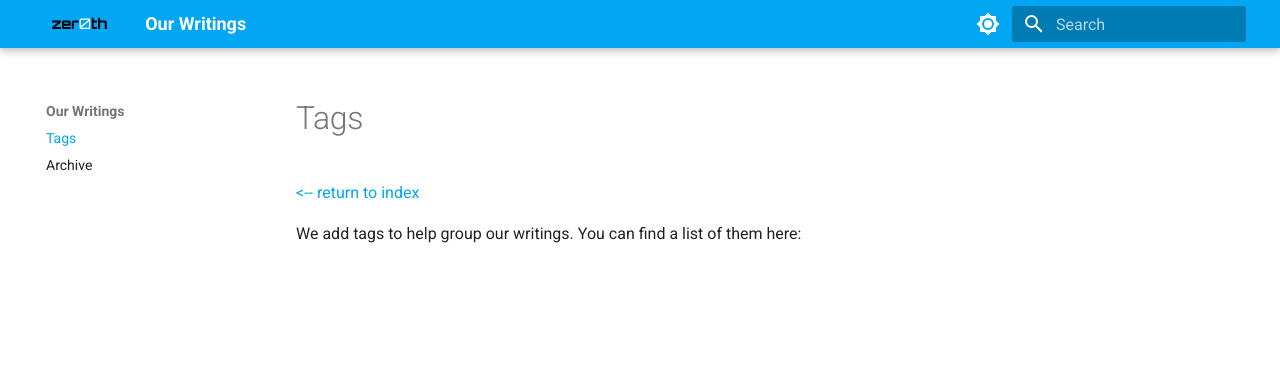
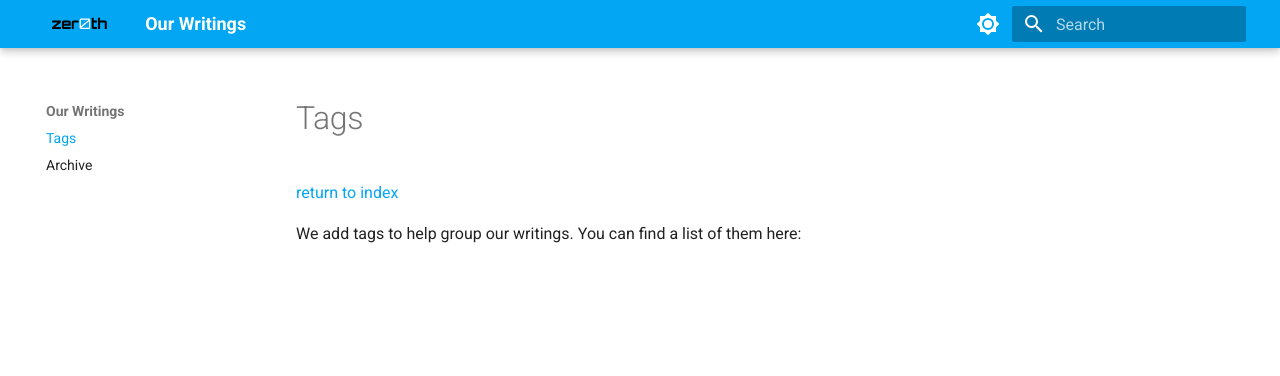
Before and after one commit to zeroth-tech/blogs, an MkDocs documentation site: the page built from docs/tags.md, in a window 1280 px wide. Shown: the top 376 px of the page. Built offline with MkDocs 1.6.1 and Material for MkDocs 9.7.7, drawn with Linux system fonts in a browser that asks for light colours.

```diff
--- a/docs/tags.md
+++ b/docs/tags.md
@@ -1,5 +1,5 @@
 
-[<-- return to index](index.md)
+[return to index](index.md)
 
 We add tags to help group our writings.  You can find a list of them here:
 
--- a/mkdocs.yml
+++ b/mkdocs.yml
@@ -111,6 +111,10 @@ markdown_extensions:
   # math stuff
   - pymdownx.arithmatex:
       generic: true
+  # emojis
+  - pymdownx.emoji:
+      emoji_index: !!python/name:material.extensions.emoji.twemoji
+      emoji_generator: !!python/name:material.extensions.emoji.to_svg
 
 extra_javascript:
   - javascripts/mathjax.js
```
Also changed, not shown: 2 other files.
